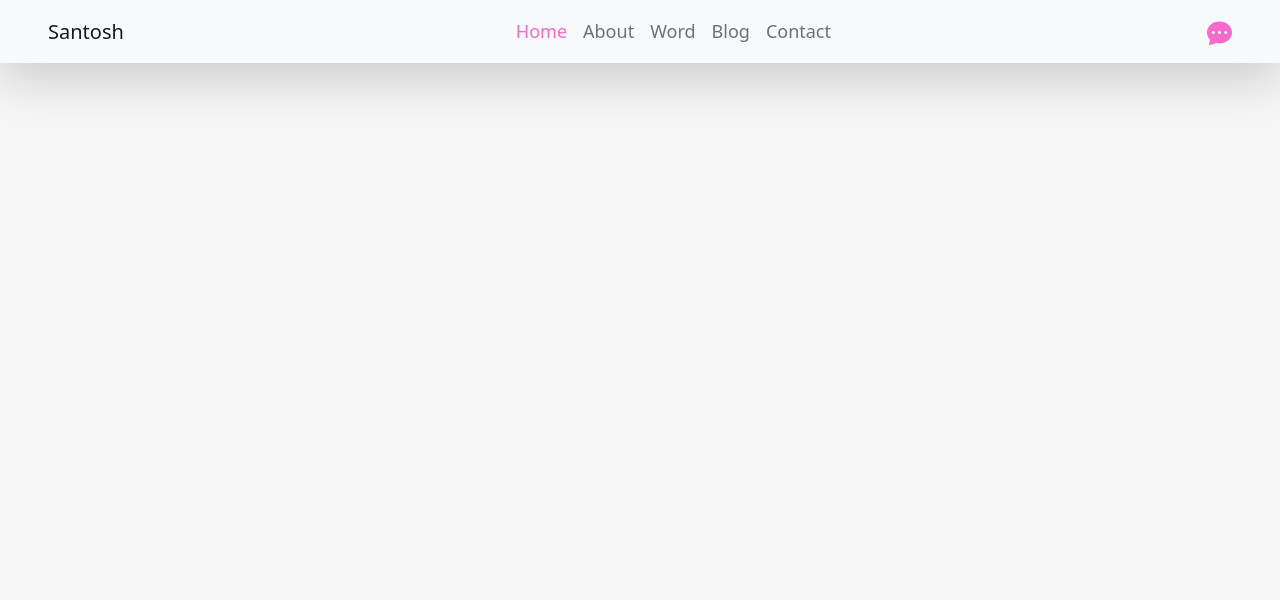
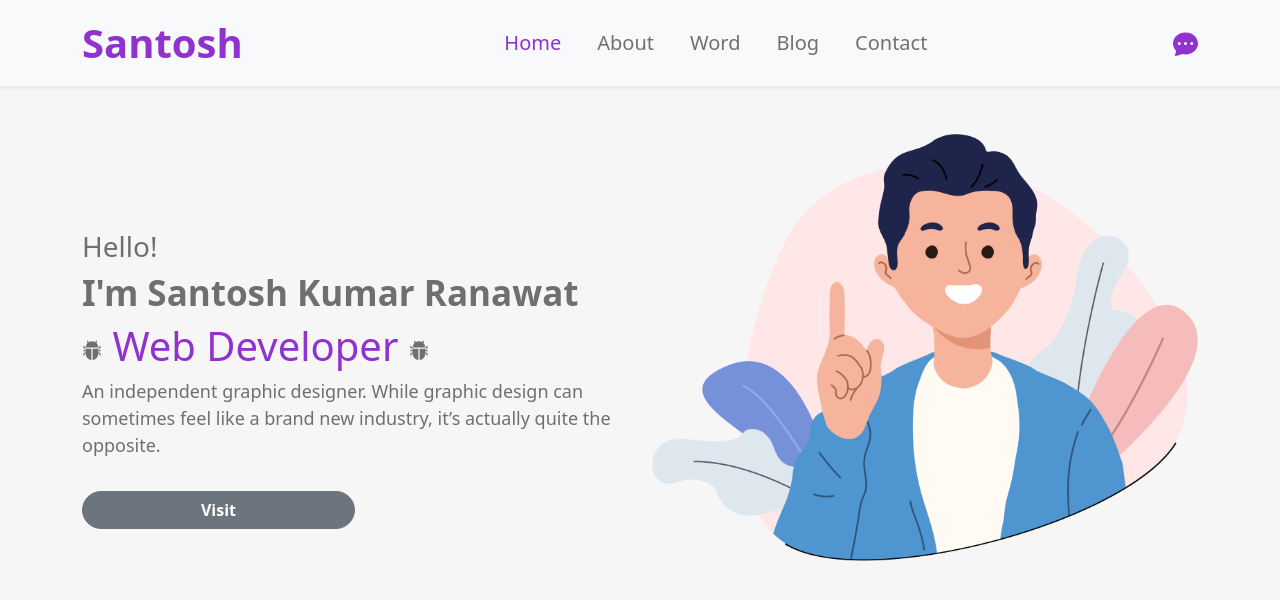
Before and after one commit to Santoshranawat/Portfolio, a plain HTML site: page index.html in a window 1280 px wide. Drawn offline with nearby package versions, Linux system fonts and the light colour scheme.

Commit message:
create img folder and add photo and set logo and whrite section one code etc

```diff
--- a/index.html
+++ b/index.html
@@ -15,11 +15,13 @@
 
 <body>
     <!-- Navigation menu -->
-    <div class="container-xxl px-md-0 bg-light shadow-lg">
-        <nav class="navbar navbar-expand-lg navbar-light mx-md-5">
-            <a class="navbar-brand" href="#">Santosh</a>
-            <button class="navbar-toggler" type="button" data-bs-toggle="offcanvas" data-bs-target="#offcanvasExample"
-                aria-controls="offcanvasExample" aria-expanded="false" aria-label="Toggle navigation">
+    <div class="container-xxl bg-light shadow-sm">
+        <div class="container">
+            <nav class="navbar navbar-expand-lg navbar-light">
+                <a class="navbar-brand logo" href="index.html">Santosh</a>
+                <button class="navbar-toggler" type="button" data-bs-toggle="offcanvas"
+                    data-bs-target="#offcanvasExample" aria-controls="offcanvasExample" aria-expanded="false"
+                    aria-label="Toggle navigation">
                     <span class="navbar-toggler-icon"></span>
                 </button>
                 <div class="collapse navbar-collapse" id="navbarSupportedContent">
@@ -52,11 +54,12 @@
 
             </nav>
         </div>
+    </div>
     <!-- End  -->
     <!-- Mobile nevigation  -->
     <div class="offcanvas offcanvas-start" tabindex="-1" id="offcanvasExample" aria-labelledby="offcanvasExampleLabel">
         <div class="offcanvas-header">
-            <h5 class="offcanvas-title" id="offcanvasExampleLabel">Santosh</h5>
+            <h5 class="offcanvas-title logo" id="offcanvasExampleLabel"><a href="index.html">Santosh</a></h5>
             <button type="button" class="btn-close text-reset" data-bs-dismiss="offcanvas" aria-label="Close"></button>
         </div>
         <div class="offcanvas-body">
@@ -73,6 +76,40 @@
     </div>
     <!-- End -->
 
+    <!-- section one  -->
+    <section class="section-1">
+        <div class="container">
+            <div class="row pt-5">
+                <div class="col-md-6 mt-md-5 pt-lg-5 text-md-start text-center pb-5">
+                    <h3>Hello!</h3>
+                    <h1 class="myname">I'm Santosh Kumar Ranawat</h1>
+                    <h1><svg xmlns="http://www.w3.org/2000/svg" width="20" height="20" fill="currentColor"
+                            class="bi bi-bug-fill" viewBox="0 0 16 16">
+                            <path
+                                d="M4.978.855a.5.5 0 1 0-.956.29l.41 1.352A4.985 4.985 0 0 0 3 6h10a4.985 4.985 0 0 0-1.432-3.503l.41-1.352a.5.5 0 1 0-.956-.29l-.291.956A4.978 4.978 0 0 0 8 1a4.979 4.979 0 0 0-2.731.811l-.29-.956z" />
+                            <path
+                                d="M13 6v1H8.5v8.975A5 5 0 0 0 13 11h.5a.5.5 0 0 1 .5.5v.5a.5.5 0 1 0 1 0v-.5a1.5 1.5 0 0 0-1.5-1.5H13V9h1.5a.5.5 0 0 0 0-1H13V7h.5A1.5 1.5 0 0 0 15 5.5V5a.5.5 0 0 0-1 0v.5a.5.5 0 0 1-.5.5H13zm-5.5 9.975V7H3V6h-.5a.5.5 0 0 1-.5-.5V5a.5.5 0 0 0-1 0v.5A1.5 1.5 0 0 0 2.5 7H3v1H1.5a.5.5 0 0 0 0 1H3v1h-.5A1.5 1.5 0 0 0 1 11.5v.5a.5.5 0 1 0 1 0v-.5a.5.5 0 0 1 .5-.5H3a5 5 0 0 0 4.5 4.975z" />
+                        </svg> <span class="webdev-1729">Web Developer</span> <svg xmlns="http://www.w3.org/2000/svg"
+                            width="20" height="20" fill="currentColor" class="bi bi-bug-fill" viewBox="0 0 16 16">
+                            <path
+                                d="M4.978.855a.5.5 0 1 0-.956.29l.41 1.352A4.985 4.985 0 0 0 3 6h10a4.985 4.985 0 0 0-1.432-3.503l.41-1.352a.5.5 0 1 0-.956-.29l-.291.956A4.978 4.978 0 0 0 8 1a4.979 4.979 0 0 0-2.731.811l-.29-.956z" />
+                            <path
+                                d="M13 6v1H8.5v8.975A5 5 0 0 0 13 11h.5a.5.5 0 0 1 .5.5v.5a.5.5 0 1 0 1 0v-.5a1.5 1.5 0 0 0-1.5-1.5H13V9h1.5a.5.5 0 0 0 0-1H13V7h.5A1.5 1.5 0 0 0 15 5.5V5a.5.5 0 0 0-1 0v.5a.5.5 0 0 1-.5.5H13zm-5.5 9.975V7H3V6h-.5a.5.5 0 0 1-.5-.5V5a.5.5 0 0 0-1 0v.5A1.5 1.5 0 0 0 2.5 7H3v1H1.5a.5.5 0 0 0 0 1H3v1h-.5A1.5 1.5 0 0 0 1 11.5v.5a.5.5 0 1 0 1 0v-.5a.5.5 0 0 1 .5-.5H3a5 5 0 0 0 4.5 4.975z" />
+                        </svg></h1>
+                    <p class="top-para-1729">
+                        An independent graphic designer. While graphic design can sometimes feel like a brand new
+                        industry, it’s actually quite the opposite.
+                    </p>
+                    <a class="btn btn-secondary w-50 mt-3 fw-bold" href="#" style="
+                    border-radius: 25px;
+                ">Visit</a>
+                </div>
+                <div class="col-md-6">
+                    <img class="img-fluid " src="./image/img-1.png" alt="">
+                </div>
+            </div>
+        </div>
+    </section>
     <!-- CDN bootstrap script link  -->
     <script src="https://cdn.jsdelivr.net/npm/bootstrap@5.1.3/dist/js/bootstrap.bundle.min.js"
         integrity="sha384-ka7Sk0Gln4gmtz2MlQnikT1wXgYsOg+OMhuP+IlRH9sENBO0LRn5q+8nbTov4+1p"
--- a/style.css
+++ b/style.css
@@ -1,30 +1,64 @@
-body{
+body {
     background-color: #f6f6f6;
+    color: rgb(0 0 0 / 55%);
 }
+
+.logo {
+    font-size: 40px;
+    font-weight: 900;
+    color: #9032cd !important;
+}
+
 .nav-link {
     color: rgba(0, 0, 0, .55);
     padding: 10px 20px;
-    font-size: 18px;
+    font-size: 20px;
     font-weight: 500;
+    margin: 0px 10px;
 }
-.nav-item{
+
+.nav-link:hover {
+    color: #9032cd !important;
+
+}
+
+.active {
+    color: #9032cd !important;
+
+}
+
+.bi-chat-dots-fill {
+    color: #9032cd !important;
+
+}
+
+.bi-chat-dots-fill:hover {
+    color: rgba(59, 6, 42, 0.608) !important;
+    width: 30px;
+    height: 30px;
+    transition: ease-in-out .5s;
+}
+
+/* Mobile width style
+ */
+.nav-item {
     list-style: none;
     text-align: center;
 }
 
-.nav-link:hover {
-    color: rgba(244, 13, 171, 0.608) !important;
-}
-.active{
-    color: rgba(244, 13, 171, 0.608) !important;
+/* section-one style  */
+
+.myname {
+    font-size: 35px;
+    font-weight: 800;
 }
 
-.bi-chat-dots-fill{
-    color: rgba(244, 13, 171, 0.608);
+.webdev-1729 {
+    font-size: 40px;
+    color: #9032cd;
 }
-.bi-chat-dots-fill:hover{
-    color: rgba(59, 6, 42, 0.608) !important;
-    width: 30px;
-    height:30px;
-    transition: ease-in-out .5s;
+
+.top-para-1729 {
+    font-size: 18px;
+    font-weight: 400;
 }
```
Also changed, not shown: image/img-1.png (added). Lines whose indentation alone changed are shown as unchanged.
